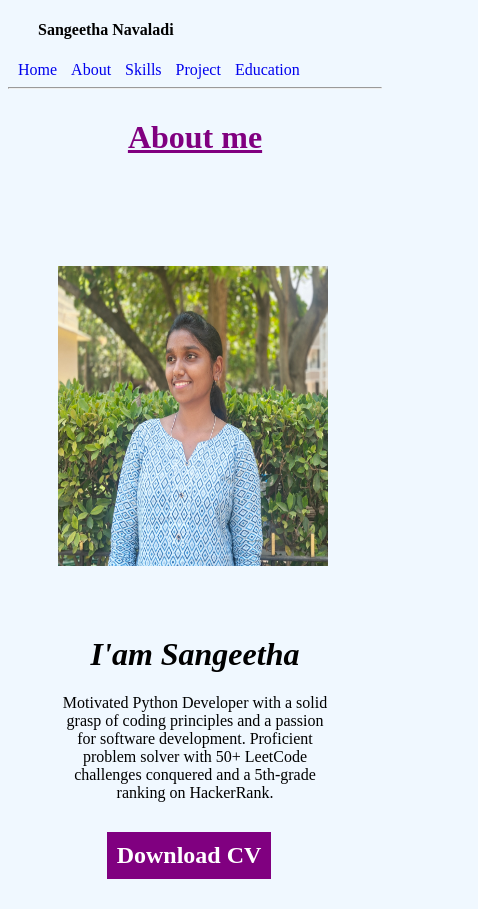
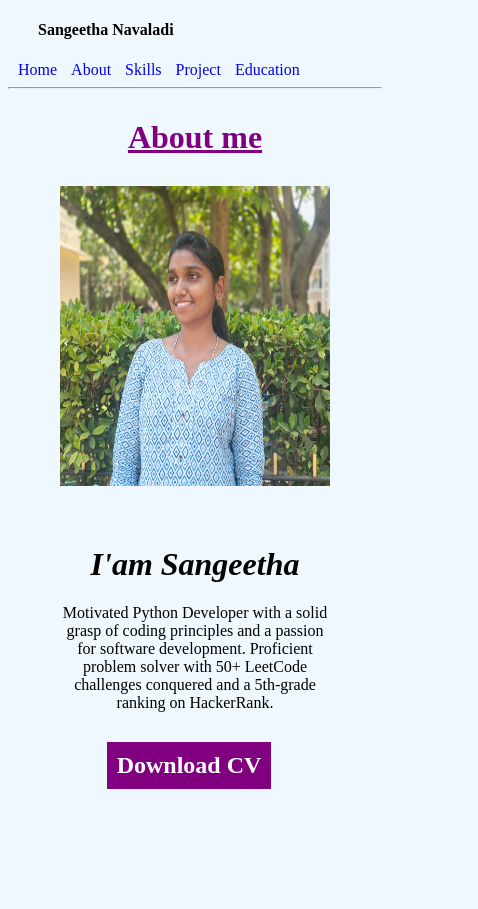
Before and after one commit to SangeethaNavaladi/Portfolio, a plain HTML site: page about.html in a window 390 px wide. Shown: the whole page, 478 px wide, since content can reach past the window. After the commit the page ends 844 px from the top, so only its background shows below. Drawn offline with Linux system fonts and the light colour scheme.

Commit message:
about-style.css

```diff
--- a/about-style.css
+++ b/about-style.css
@@ -1,7 +1,6 @@
 body{
     background-color: aliceblue;
 }
-
 .first{
     background-color: aliceblue;
     color: black;
@@ -28,27 +27,19 @@ h4{
     margin-right: 25px;
 }
 .abouts{
+    text-align: center;
     text-decoration: underline;
-    text-align: center;
     color: purple;
 }
-
 .names{
+    margin-left: 50px;
     font-style: italic;
-}
-.forth{
-    float: right;
-    margin-left: 30px;
-    margin-bottom: 100px;
-    display: inline;
-    color: #3c3b3b;
-}
-.names{
-    color: black;
-    margin-top: 250px;
+    margin-top: 150px;
+    text-align: center;
 }
 p{
-    margin-right: 250px;
+    text-align: center;
+    margin-left: 50px;
 }
 
 .photos{
@@ -56,8 +47,8 @@ p{
     height: 300px;
     overflow: hidden;
     float: left;
-    padding: 150px;
-    margin-top: 40px;
+    margin-top: 80px;
+    margin-left: 150px;
 }
 .resume-link:hover {
     color: black;
@@ -70,6 +61,9 @@ p{
     padding: 10px;
     display: inline-block;
     text-decoration: none;
+}
+h2{
+    text-align: center;
 }
 
 @media (max-width: 1024px) {
@@ -90,11 +84,12 @@ p{
         margin: 10px 0;
         margin-right: 10px;
     }
+
     .photos{
         float: none;
         margin: 20px auto;
         display: block;
-        margin-top: -40px;
+        margin-top: 20px;
     }
     .abouts {
         margin: 0px auto;
@@ -102,8 +97,9 @@ p{
         margin-top: 30px;
     }
     .names{
-        margin-top: -100px;
+        margin-top: 60px;
         text-align: center;
+        margin-left: 0px;
     }
     p{
         text-align: center;
@@ -135,6 +131,12 @@ p{
         margin: 10px 0;
         margin-right: 10px;
     }
+    .photos{
+        float: none;
+        margin: 20px auto;
+        display: block;
+        margin-top: 20px;
+    }
 }
 @media (max-width: 480px) {
     .first ul{
@@ -146,12 +148,9 @@ p{
     }
     .photos{
         float: none;
+        margin: 20px auto;
         display: block;
-        margin-left: -100px;
-
-    }
-    .names h1{
-        text-align: center;
+        margin-top: 30px;
     }
     p{
         text-align: center;
```
